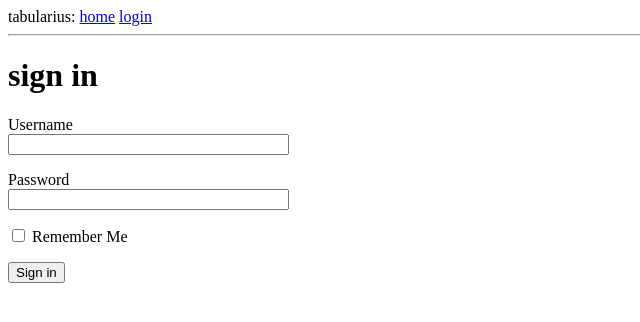
After one commit to open-tabularius/tabularius, a Flask app: page /login in a window 1280 px wide. The commit adds this page. Shown: the top 322 px of the page, without its empty margins (0-640 px from the left). Run offline with Flask 2, Linux system fonts and the light colour scheme.

Commit message:
setup basic login logic

```diff
--- /dev/null
+++ b/tab/forms.py
@@ -0,0 +1,12 @@
+from flask_wtf import FlaskForm
+from wtforms import StringField, PasswordField, BooleanField, SubmitField
+from wtforms.validators import DataRequired
+
+
+class LoginForm(FlaskForm):
+    # class attributes to be referenced from within our templating
+    # allows us to extract inputted values to a given webform
+    username = StringField('Username', validators=[DataRequired()])
+    password = PasswordField('Password', validators=[DataRequired()])
+    remember_me = BooleanField('Remember Me')
+    submit = SubmitField('Sign in')
--- a/tab/routes.py
+++ b/tab/routes.py
@@ -1,5 +1,6 @@
 from flask import render_template
 from tab import tab_app
+from tab.forms import LoginForm
 
 
 @tab_app.route('/')
@@ -7,3 +8,9 @@ from tab import tab_app
 def index():
     user = {'username': 'spook'}
     return render_template('index.html', title='home', user=user)
+
+
+@tab_app.route('/login')
+def login():
+    form = LoginForm()
+    return render_template('login.html', title='sign in', form=form)
--- a/tab/templates/base.html
+++ b/tab/templates/base.html
@@ -7,7 +7,10 @@
         {% endif %}
     </head>
     <body>
-        <div>tabularius: <a href="/index">home</a></div>
+        <div>tabularius:
+            <a href="/index">home</a>
+            <a href="/login">login</a>
+        </div>
         <hr>
         {% block content %}{% endblock %}
     </body>
--- /dev/null
+++ b/tab/templates/login.html
@@ -0,0 +1,23 @@
+{% extends "base.html" %}
+
+{% block content %}
+
+    <h1>sign in</h1>
+    <form method="post" action="">
+        {{ form.hidden_tag() }}
+        <p>
+            {{ form.username.label }} <br>
+            {{ form.username(size=32) }}
+        </p>
+        <p>
+            {{ form.password.label }} <br>
+            {{ form.password(size=32) }}
+        </p>
+        <p>
+            {{ form.remember_me() }} {{ form.remember_me.label }}
+        </p>
+        <p>
+            {{ form.submit() }}
+        </p>
+    </form>
+{% endblock %}
```
